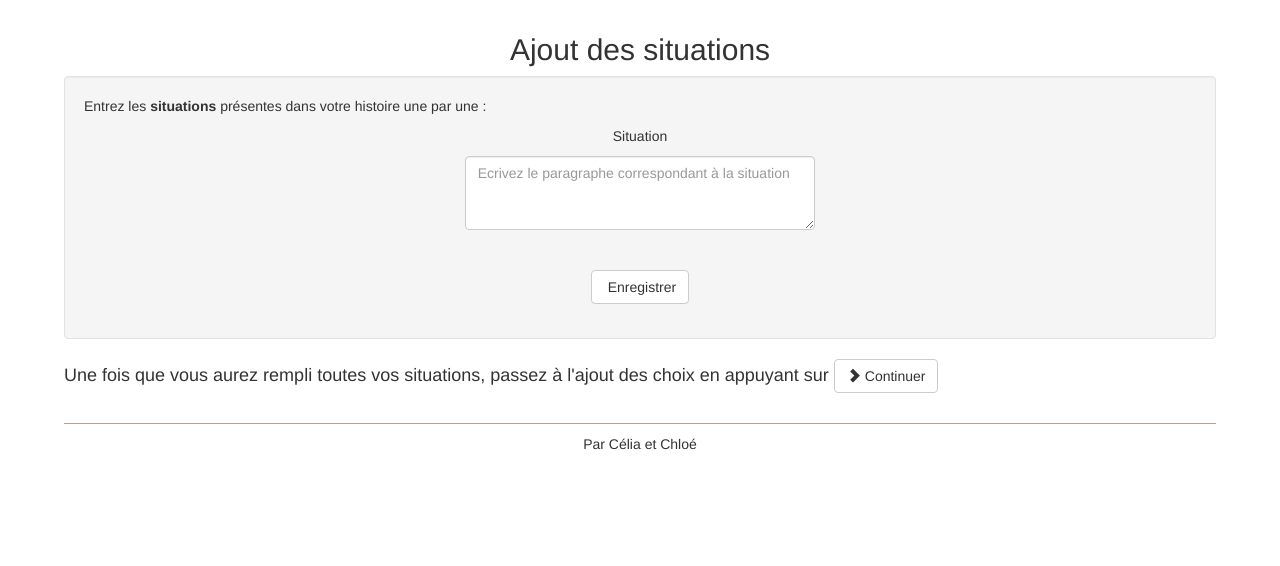
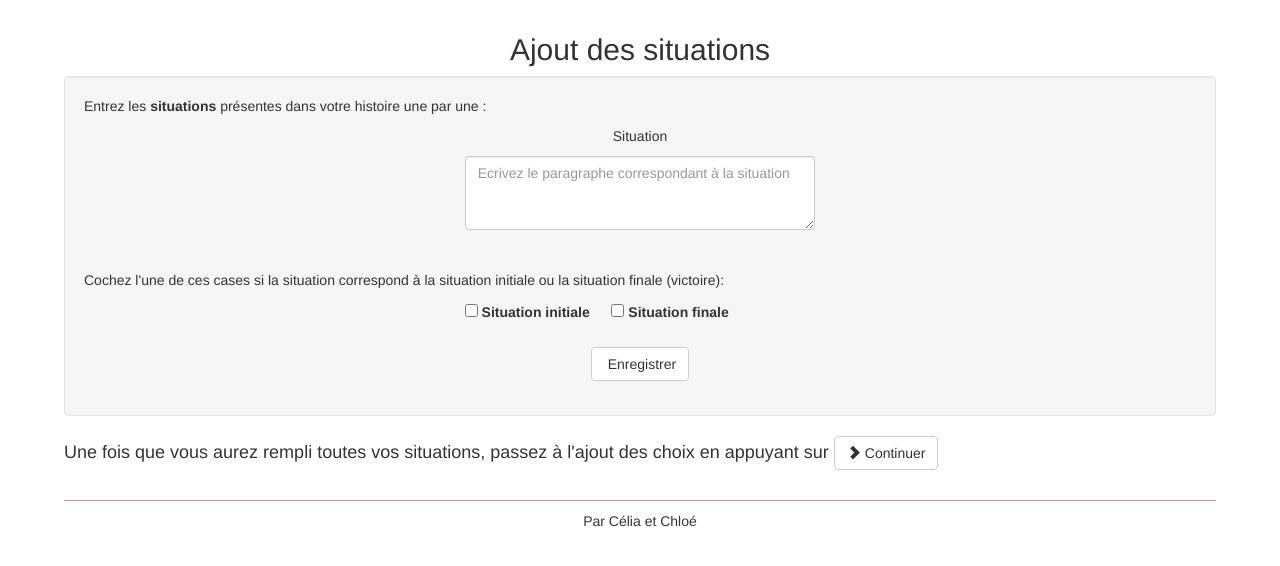
Before and after one commit to celialali/supersite, a PHP site: page /ajout_situations.php in a window 1280 px wide. Shown: the part 51-617 px from the top of the page. Run offline with PHP 8.4, Linux system fonts and the light colour scheme; data that the repository does not hold is empty.

Commit message:
Update ajout_situations.php
ajout des cases situation finale et initiale mais pas fini de coder les requetes de modification

```diff
--- a/ajout_situations.php
+++ b/ajout_situations.php
@@ -15,9 +15,21 @@
 
                     <div class="col-sm-6 col-sm-offset-3 col-md-4 col-md-offset-4">
                         <p class="text-center">Situation</p>
-                        <textarea name="situation" class="form-control" placeholder="Ecrivez le paragraphe correspondant à la situation" rows="3"></textarea><br/><br/>
+                        <textarea required name="situation" class="form-control" placeholder="Ecrivez le paragraphe correspondant à la situation" rows="3"></textarea><br/><br/>
                     </div>
+                    <div class="col-sm-8">
+                        <p>Cochez l'une de ces cases si la situation correspond à la situation initiale ou la situation finale (victoire): </p>
+                    </div>
+
+                    <div class="form-check col-sm-6 col-sm-offset-3 col-md-4 col-md-offset-4">
+                        <input class="form-check-input" type="checkbox" value="1" id="sit_initiale" name="sit_initiale">
+                        <label class="form-check-label" for="sit_initiale"> Situation initiale</label> &emsp;
+                        <input class="form-check-input" type="checkbox" value="1" id="sit_finale" name="sit_finale">
+                        <label class="form-check-label" for="sit_finale"> Situation finale</label>
+                    </div>
+                    <br>
                     <div class="col-sm-6 col-sm-offset-3 col-md-4 col-md-offset-4 text-center">
+                        <br>
                         <button type="submit" class="btn btn-default btn-secondary"><span class="glyphicon"></span> Enregistrer</button>
                     </div>
                 </div>
@@ -34,6 +46,16 @@
                 $req = "INSERT INTO situation (paragraphe,id_hist) VALUES (:par,:id)";
                 $prepare=$BDD ->prepare($req);
                 $prepare -> execute(array("par"=>$_POST['situation'],"id"=>$id_hist));
+
+                // if (isset($_POST['sit_initiale'])){
+                //     $req_sit_init = $BDD->prepare("UPDATE histoire SET id_sit_initiale=:sit_init WHERE id_hist=:idhist");
+                //     $req_sit_init->execute(array(
+                //         "sit_init"=>,  //faire une requete pour recuperer l'id de la situation qui vient d'etre creee
+                //         "idhist"=>$id_hist
+                //     ));
+                // }
+
+                //faire pareil pour la situation finale
             }
         }
                     ?>
```
Lines whose indentation alone changed are shown as unchanged.
